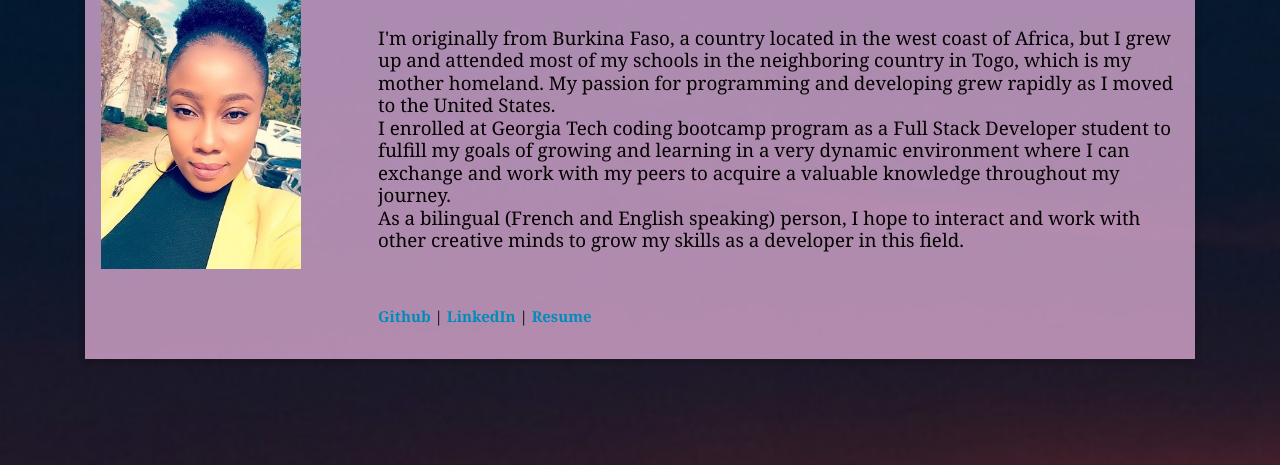
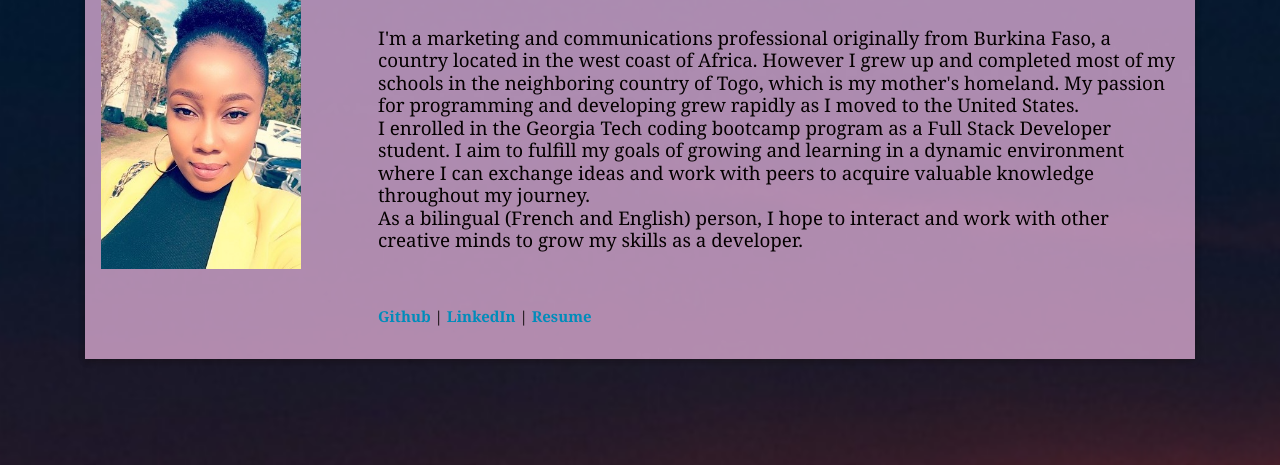
Before and after one commit to Giselesoubeiga/Updated-Portfolio, a plain HTML site: page index.html in a window 1280 px wide. Shown: the part 261-726 px from the top of the page. Drawn offline with nearby package versions, Linux system fonts and the light colour scheme.

Commit message:
fixed about me section

```diff
--- a/index.html
+++ b/index.html
@@ -60,14 +60,14 @@
                     <h2 class="font-weight-bold ">About Me</h2>
                     <br>
                     <h5>
-                    I'm originally from Burkina Faso, a country located in the west coast of Africa, but I grew up and
-                    attended most of my schools in the neighboring country in Togo, which is my mother homeland.
-                    My passion for programming and developing grew rapidly as I moved to the United States.<br> I enrolled at
-                    Georgia Tech coding bootcamp program as a Full Stack Developer student to fulfill my goals of growing
-                    and learning in a very dynamic environment where I can exchange and work with my peers to acquire
-                    a valuable knowledge throughout my journey.<br>
-                    As a bilingual (French and English speaking) person, I hope to interact and work with other creative minds to
-                    grow my skills as a developer in this field.
+                    I'm a marketing and communications professional originally from Burkina Faso, a country located in the west coast of Africa. However I grew up and
+                    completed most of my schools in the neighboring country of Togo, which is my mother's homeland.
+                    My passion for programming and developing grew rapidly as I moved to the United States.<br> I enrolled in the
+                    Georgia Tech coding bootcamp program as a Full Stack Developer student. I aim  to fulfill my goals of growing
+                    and learning in a dynamic environment where I can exchange ideas and work with  peers to acquire
+                    valuable knowledge throughout my journey.<br>
+                    As a bilingual (French and English) person, I hope to interact and work with other creative minds to
+                    grow my skills as a developer.
                   </h5>
                     <br>
                     <br>
```
Also changed, not shown: 1 other file.
